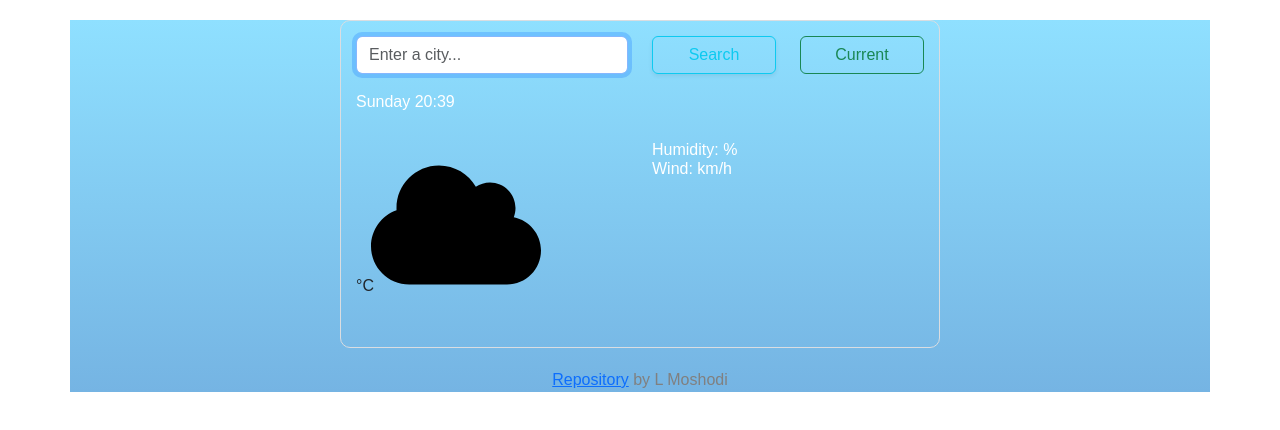
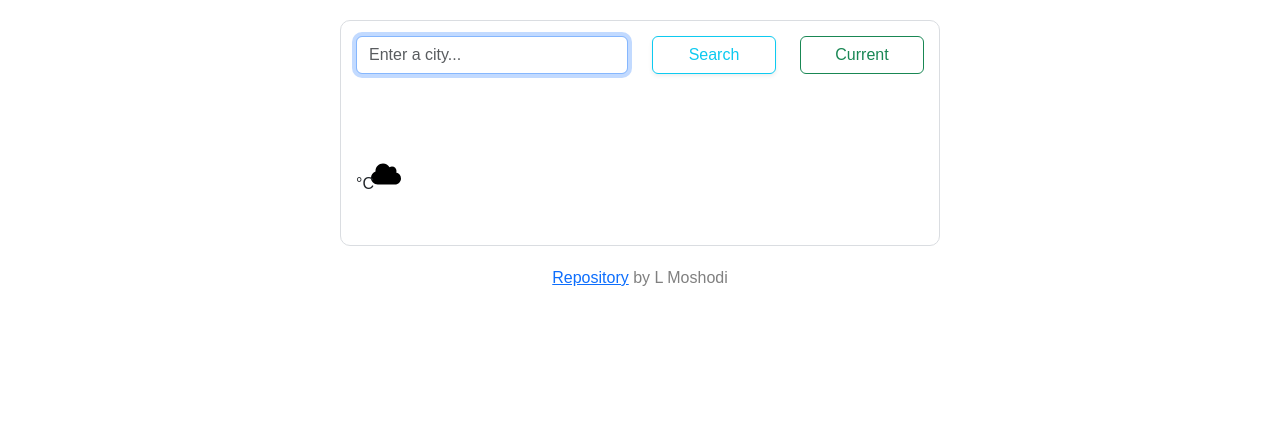
Before and after one commit to Shodi01/weather, a website built with Parcel: page src/index.html in a window 1280 px wide. Built offline with nearby package versions, Linux system fonts and the light colour scheme; no server answers.

Commit message:
update styles.css

```diff
--- a/src/styles.css
+++ b/src/styles.css
@@ -5,7 +5,7 @@ body {
 img {
   height: auto;
   padding: 15px;
-  max-width: 200px;
+  max-width: 60px;
 }
 
 h1 {
@@ -35,7 +35,7 @@ footer {
   color: grey;
 }
 
-.container {
+#container {
   background: linear-gradient(#8fe0ff, #75b4e3);
 }
 
@@ -47,7 +47,7 @@ footer {
   max-width: 600px;
 }
 
-.weather-icon {
+#icon {
   height: 64px;
   width: 64px;
   margin-right: 10px;
```
